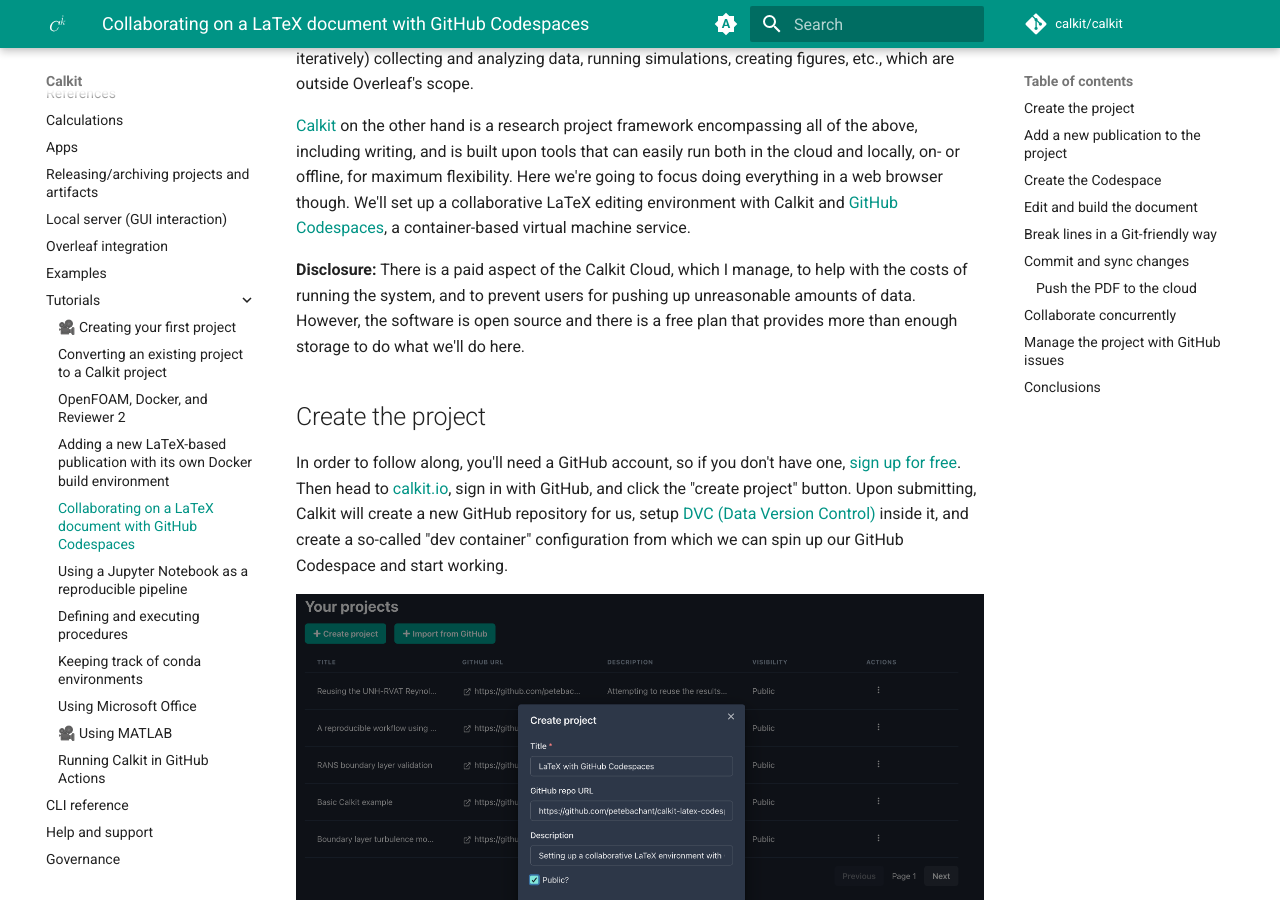
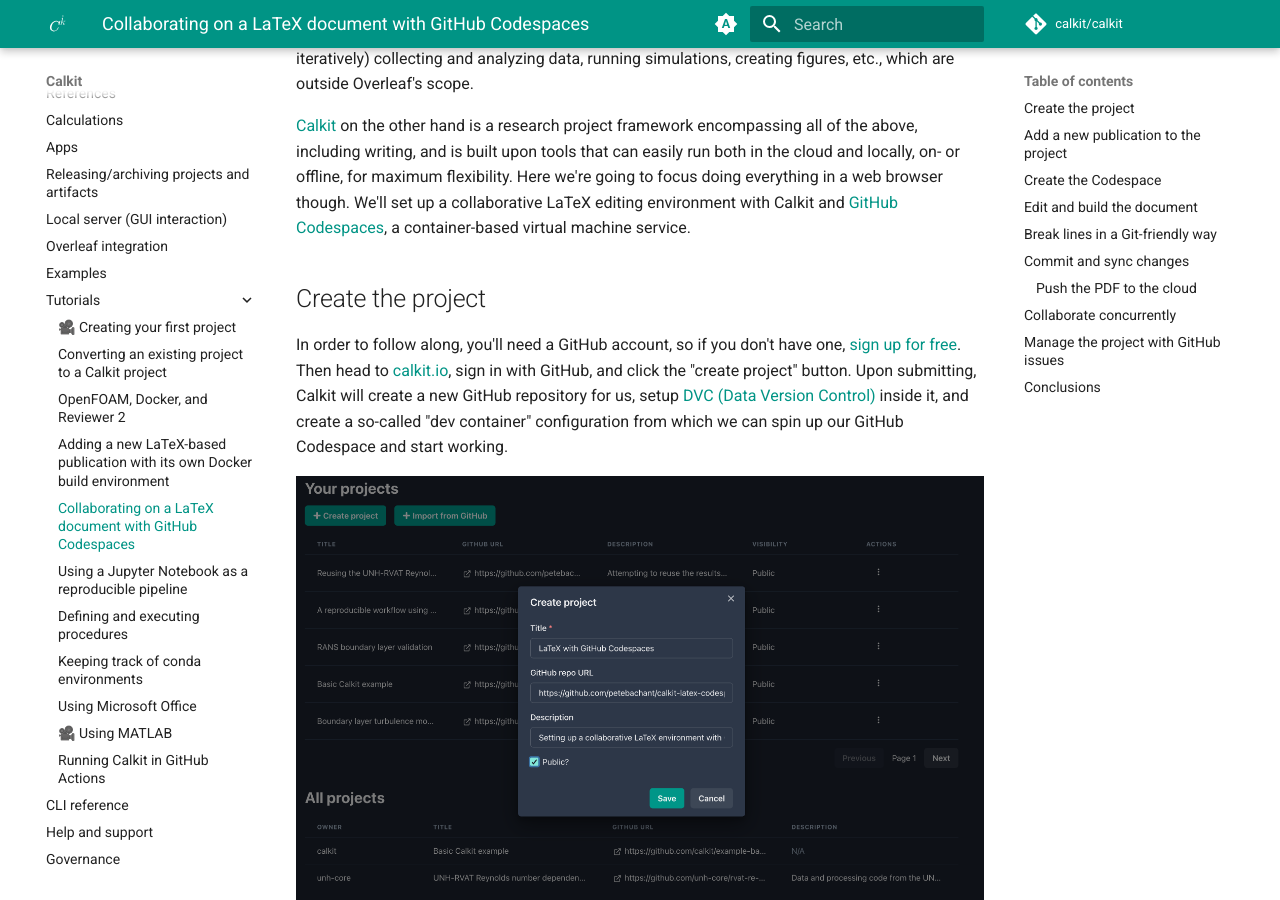
Before and after one commit to calkit/calkit, an MkDocs documentation site: the page built from docs/tutorials/latex-codespaces.md, in a window 1280 px wide and 900 px high, scrolled down 329 px. Built offline with MkDocs 1.6.1 and Material for MkDocs 9.7.7, drawn with Linux system fonts in a browser that asks for light colours; comment, search, counter and statistics services are not loaded.

Commit message:
Remove content present in governance docs

```diff
--- a/docs/tutorials/latex-codespaces.md
+++ b/docs/tutorials/latex-codespaces.md
@@ -29,13 +29,6 @@
 environment with Calkit and
 [GitHub Codespaces](https://github.com/features/codespaces),
 a container-based virtual machine service.
-
-**Disclosure:** There is a paid aspect of the Calkit Cloud,
-which I manage,
-to help with the costs of running the system,
-and to prevent users for pushing up unreasonable amounts of data.
-However, the software is open source and there is a free plan
-that provides more than enough storage to do what we'll do here.
 
 ## Create the project
 
```
